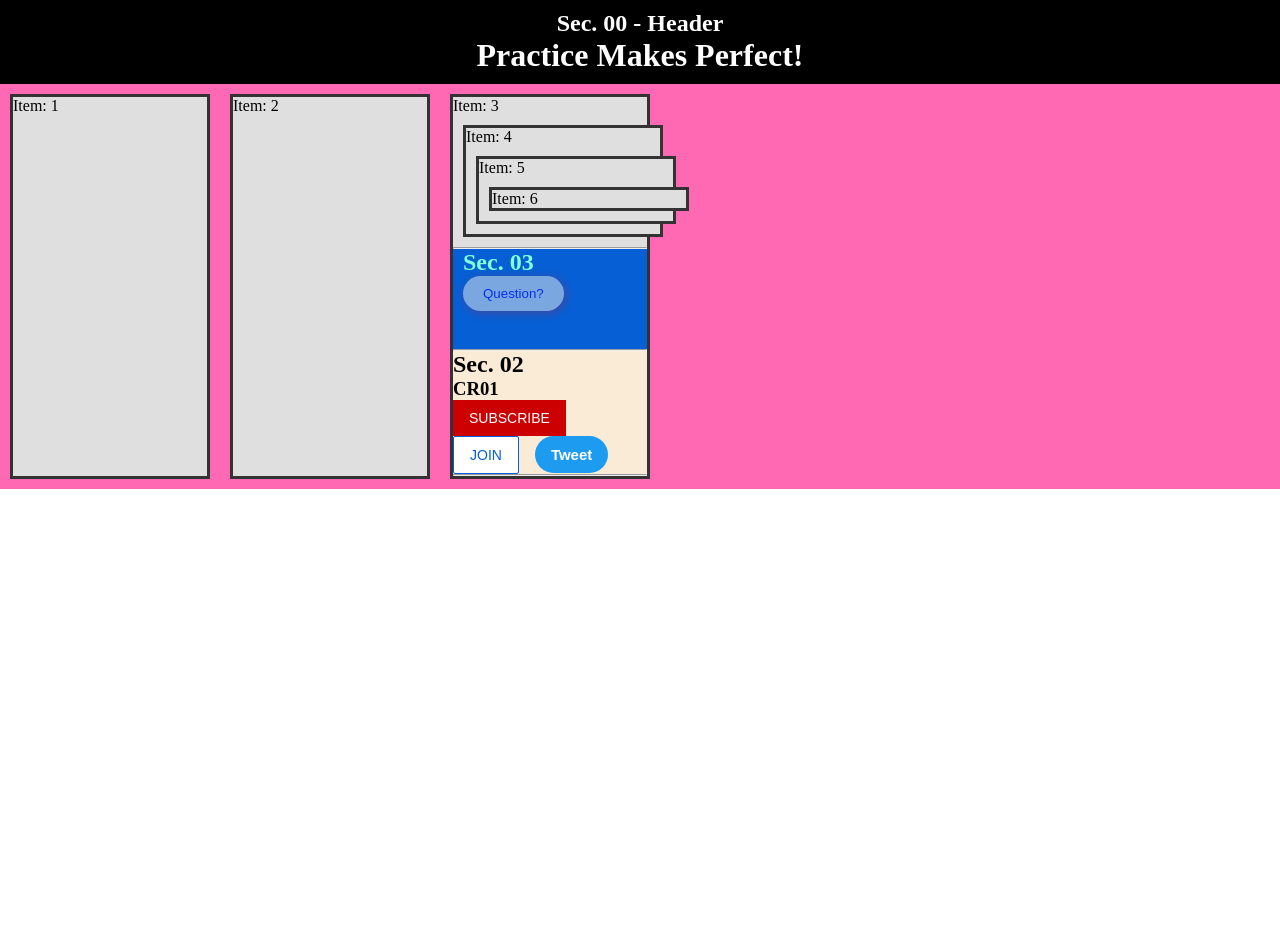
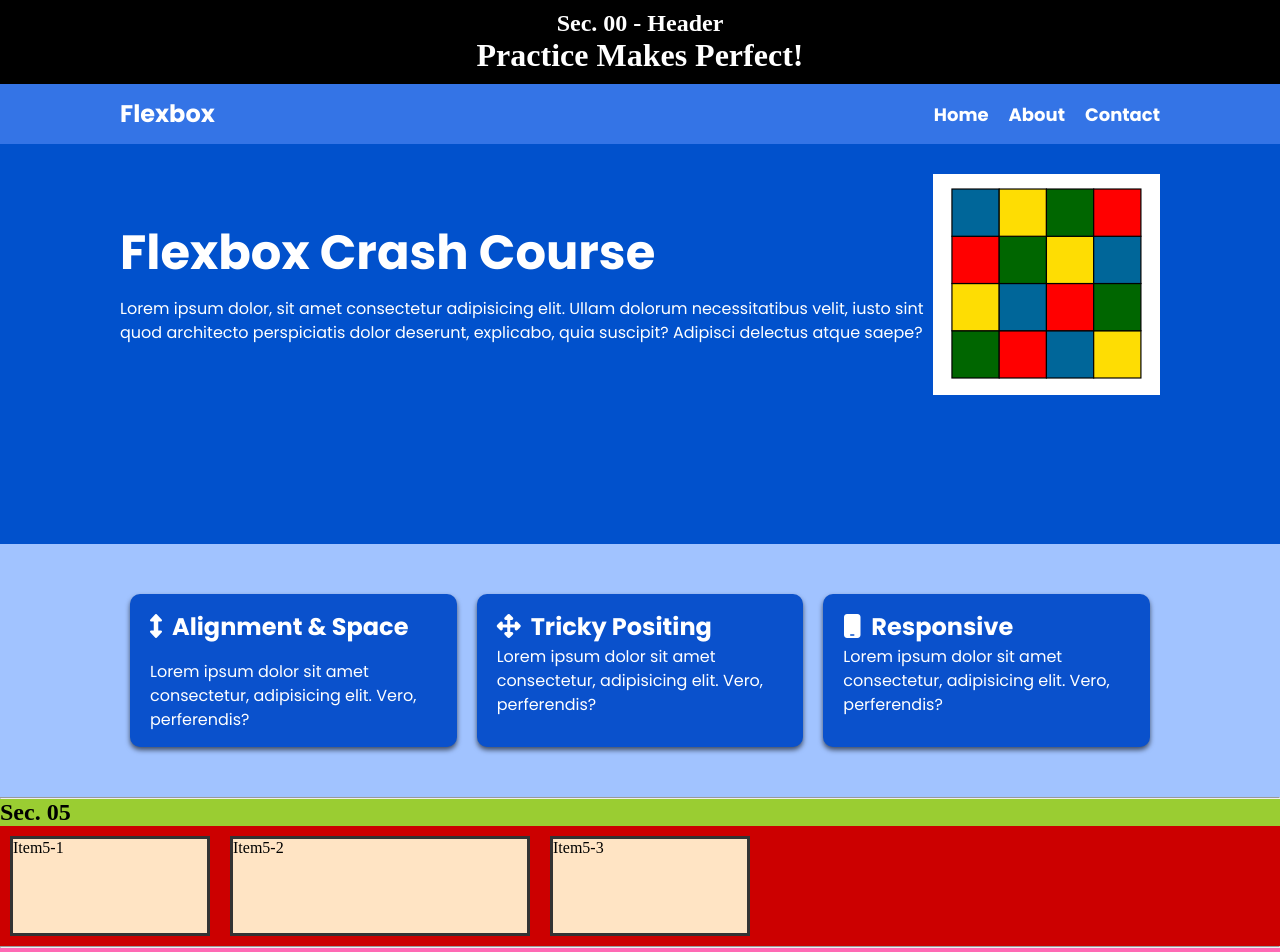
Before and after one commit to FinnBuilder/misc_practice, a plain HTML site: page index.html in a window 1280 px wide. Shown: the top 952 px of the page. Before the commit the page ends 800 px from the top, so only its background shows below. Drawn offline with Linux system fonts and the light colour scheme.

Commit message:
Finish Section 6

```diff
--- a/css/style.css
+++ b/css/style.css
@@ -12,7 +12,161 @@
     text-align: center;
     padding: 10px;
 }
-/*Start Here.*/
+/*~~Start Here~~*/
+
+/*Sec. 06 */
+.sec06 {
+    font-family: Poppins, sans-serif;
+    font-size: 16px;
+    line-height: 1.5;
+    color: #333;
+    background: #a1c3ff;
+}
+
+.img6 {
+    max-width: 100%;
+
+}
+
+.h1_6,
+.h2_6 {
+    margin-bottom: 15px;
+}
+
+.nav6 {
+    list-style-type: none;
+}
+
+.container6 {
+    max-width: 1100px;
+    margin: 0 auto;
+    padding: 30px;
+}
+
+.navbar6 {
+    background: #3474e6;
+    color: #fff;
+    height: 60px;
+}
+
+.navbar6 .logo6 {
+    font-size: x-large;
+    font-weight: bold;
+}
+
+.navbar6 a {
+    color: #fff;
+    text-decoration: none;
+    font-size: 18px;
+    font-weight: bold;
+}
+
+.navbar6 a:hover{
+    color: #a1c3ff;
+}
+
+.navbar6 .container6 {
+    display: flex;
+    justify-content: space-between;
+    align-items: center;
+    height: 100%;
+}
+
+.navbar6 .nav6 {
+    display: flex;
+}
+
+.navbar6 .nav6 li {
+    margin-left: 20px;
+}
+
+.main-header6 {
+    background-color: #0151cc;
+    color: #fff;
+    min-height: 400px;
+}
+
+.main-header6 .h1_6{
+    font-size: 3rem;
+    font-weight: bold;
+    line-height: 1.2;
+}
+
+.main-header6 .img6 {
+    max-width: 400px;
+}
+
+.main-header6 .container6 {
+    display: flex;
+    align-items: center;
+    justify-content: space-between;
+}
+
+.boxes6 .container6 {
+    display: flex;
+    justify-content: space-between;
+}
+
+.box6 {
+    flex: 1;
+    background: #0a51cc;
+    color: #fff;
+    border-radius: 10px;
+    margin: 20px 10px;
+    box-shadow: 0 3px 5px rgba(0,0,0, 0.6);
+    padding: 15px 20px;
+}
+
+.box6 i {
+    margin-right: 10px;
+}
+
+@media (max-width: 768px) {
+    .main-header6 .container6 {
+        flex-direction: column;
+        padding-top: 20px;
+        text-align: center;
+    }
+
+    .boxes6 .container6 {
+        display: block;
+        text-align: center;
+    }
+}
+
+/*Sec. 05 */
+.sec05{
+    background-color: yellowgreen;
+}
+
+.flexbox5-container{
+    display: flex;
+
+
+    background-color: #CC0000;
+
+}
+
+.flexbox5-item{
+    flex-basis: 200px;
+    height: 100px;
+    margin: 10px;
+    border: 3px solid #333;
+    background-color: bisque;
+    flex-wrap: wrap;
+}
+
+.flexbox5-item:nth-of-type(1){
+
+}
+.flexbox5-item:nth-of-type(2){
+    flex-basis: 300px;
+}
+.flexbox5-item:nth-of-type(3){
+
+
+}
+
 
 /*Sec. 04 */
 .sec04 {
--- a/index.html
+++ b/index.html
@@ -4,6 +4,12 @@
     <meta charset="UTF-8">
     <meta name="viewport" content="width=device-width, initial-scale=1.0">
     <title>Misc_Practice</title>
+    <link rel="stylesheet" href="https://cdnjs.cloudflare.com/ajax/libs/font-awesome/6.5.1/css/all.min.css" integrity="sha512-DTOQO9RWCH3ppGqcWaEA1BIZOC6xxalwEsw9c2QQeAIftl+Vegovlnee1c9QX4TctnWMn13TZye+giMm8e2LwA==" crossorigin="anonymous" referrerpolicy="no-referrer" />
+
+    <link rel="preconnect" href="https://fonts.googleapis.com">
+    <link rel="preconnect" href="https://fonts.gstatic.com" crossorigin>
+    <link href="https://fonts.googleapis.com/css2?family=Poppins:ital,wght@0,100;0,200;0,300;0,400;0,500;0,600;0,700;0,800;0,900;1,100;1,200;1,300;1,400;1,500;1,600;1,700;1,800;1,900&display=swap" rel="stylesheet">
+
     <link rel="stylesheet" href="./css/style.css">
     <script src="./js/script.js" defer></script>
     <link rel="icon" href="./img/cubes.png">
@@ -17,20 +23,77 @@
 
         </header>
     </div>
-    <!--Start Here-->
+    <!-- ~~Start Here~~ -->
+    <!--Sec. 06-->
+    <div class="sec06">
+        <nav class="navbar6">
+            <div class="container6">
+                <div class="logo6">Flexbox</div>
+                <ul class="nav6">
+                    <li><a href="#">Home</a></li>
+                    <li><a href="#">About</a></li>
+                    <li><a href="#">Contact</a></li>
+                </ul>
+            </div>
+        </nav>
+
+        <header class="main-header6">
+            <div class="container6">
+                <div>
+                    <h1 class="h1_6 main-title6">
+                        Flexbox Crash Course
+                    </h1>
+                    <p>Lorem ipsum dolor, sit amet consectetur adipisicing elit. Ullam dolorum necessitatibus velit, iusto sint quod architecto perspiciatis dolor deserunt, explicabo, quia suscipit? Adipisci delectus atque saepe?</p>
+                </div>
+
+                <img class="img6" src="./img/grid.png">
+            </div>
+
+        </header>
+
+        <section class="boxes6">
+            <div class="container6">
+                <div class="box6">
+                    <h2 class="h2_6"><i class="fas fa-arrows-alt-v"></i>Alignment & Space</h2>
+                    <p>Lorem ipsum dolor sit amet consectetur, adipisicing elit. Vero, perferendis?</p>
+                </div>
+                <div class="box6">
+                    <h2><i class="fas fa-arrows-alt"></i>Tricky Positing</h2>
+                    <p>Lorem ipsum dolor sit amet consectetur, adipisicing elit. Vero, perferendis?</p>
+                </div>
+                <div class="box6">
+                    <h2><i class="fas fa-mobile"></i>Responsive</h2>
+                    <p>Lorem ipsum dolor sit amet consectetur, adipisicing elit. Vero, perferendis?</p>
+                </div>
+            </div>
+        </section>
+
+    </div>
+
+
+    <hr>
+    <!--Sec. 05-->
+    <div class="sec05">
+        <h2 class="title5">Sec. 05</h2>
+
+        <div class=flexbox5-container>
+            <div class="flexbox5-item">Item5-1</div>
+            <div class="flexbox5-item">Item5-2</div>
+            <div class="flexbox5-item">Item5-3</div>
+        </div>
+
+    </div>
+
+    <hr>
     <!--Sec. 04-->
     <div class="sec04">
         <div class="flexbox-container">
             <div class="flexbox-item flexbox-item-1"><p>Item: 1</p></div>
             <div class="flexbox-item flexbox-item-2"><p>Item: 2</p></div>
-            <div class="flexbox-item flexbox-item-3"><p>Item: 3</p>
-            <div class="flexbox-item flexbox-item-4"><p>Item: 4</p>
-            <div class="flexbox-item flexbox-item-5"><p>Item: 5</p>
-            <div class="flexbox-item flexbox-item-6"><p>Item: 6</p>
-
-
-
-            </div>
+            <div class="flexbox-item flexbox-item-3"><p>Item: 3</p></div>
+            <div class="flexbox-item flexbox-item-4"><p>Item: 4</p></div>
+            <div class="flexbox-item flexbox-item-5"><p>Item: 5</p></div>
+            <div class="flexbox-item flexbox-item-6"><p>Item: 6</p></div>
         </div>
 
     </div>
```
Also changed, not shown: img/grid.png (added), 1 other file.
